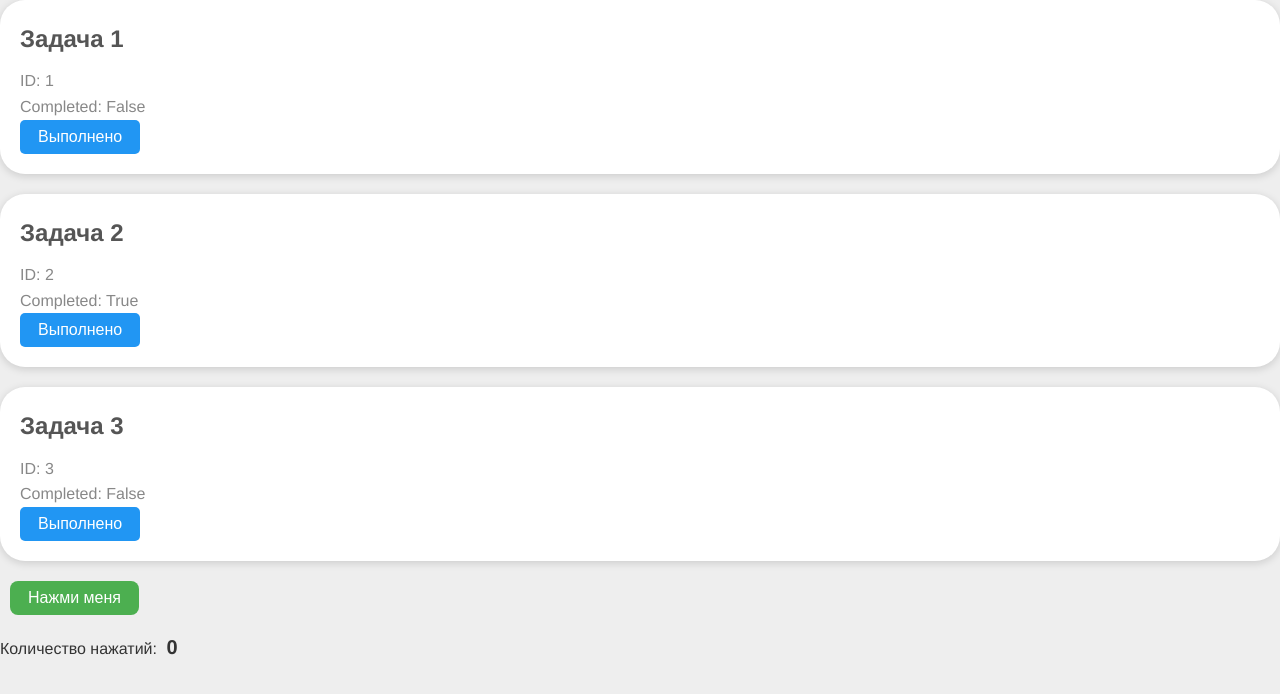
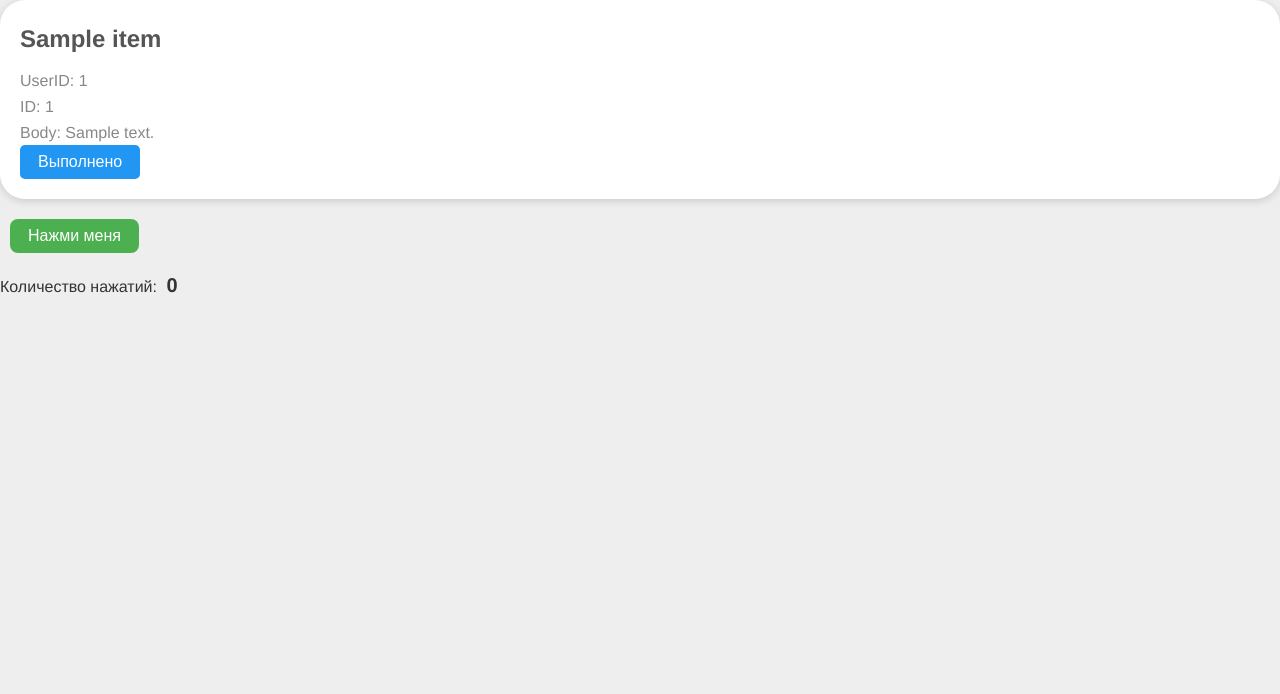
Before and after one commit to Sejio-K/Projects, a Django app: page /todos/home/ in a window 1280 px wide. Shown: the top 694 px of the page. Run offline with Django 4.2, Linux system fonts and the light colour scheme; tables that the repository leaves empty hold one stand-in row (values such as "Sample post"); a database or web service that is not in the repository returns one stand-in record (values such as "Sample title"); data that the repository does not hold is empty.

Commit message:
страница home.html работает как надо!!! все todo отображаются!

```diff
--- a/tms/urls.py
+++ b/tms/urls.py
@@ -21,7 +21,6 @@ from todos import views
 
 urlpatterns = [
     path('admin/', admin.site.urls),
-    path('posts', include('posts.urls')),
     path('todos/home/', TodoListView.as_view(), name='todo_list_view'),
     path('todos/', TodoJSONView.as_view(), name='todo_json_view'),
     path('add/', views.add_todo, name='add_todo'),
--- a/todos/templates/create_todo.html
+++ b/todos/templates/create_todo.html
@@ -1,4 +1,8 @@
 {% extends "todos/home.html" %}
+
+{% block title %}
+    add todo
+{% endblock %}
 
 {% block content %}
   <h1>Добавить задачу</h1>
--- a/todos/templates/todos/home.html
+++ b/todos/templates/todos/home.html
@@ -1,23 +1,26 @@
 <!DOCTYPE html>
 <html>
 <head>
-    <title>Todo List</title>
+    <title>{% block title %} Todo List {% endblock %}</title>
     {% load static %}
     <link rel="stylesheet" href="{% static 'css/style.css' %}">
     <script type="text/javascript" src="{% static 'js/script.js' %}"></script>
 </head>
 <body>
-    {% for todo in todos %}
-    <div class="todo">
-        <h2>{{ todo.title }}</h2>
-        <p>ID: {{ todo.id }}</p>
-        <p>Completed: {{ todo.completed }}</p>
-        <button onclick="alert('Задача завершена!'); set_completed({{ todo.id }}); ">Выполнено</button>
 
+    {% block content %}
+        {% for todo in todos %}
+            <div class="todo">
+                <h2>{{ todo.title }}</h2>
+                <p>UserID: {{ todo.userId }}</p>
+                <p>ID: {{ todo.id }}</p>
+                <p>Body: {{ todo.body }}</p>
+                <button onclick="alert('Задача завершена!'); set_completed({{ todo.id }}); ">Выполнено</button>
+            </div>
+        {% endfor %}
+    {% endblock %}
 
-    </div>
-    {% endfor %}
-    <button id="myButton">Нажми меня</button>
+    <button id="myButton">{% block button %} Нажми меня {% endblock %}</button>
     <p>Количество нажатий: <span id="count">0</span></p>
 </body>
 </html>
--- a/todos/views.py
+++ b/todos/views.py
@@ -5,10 +5,11 @@ from django.views import View
 import json
 
 class Todo:
-    def __init__(self, id, title, completed):
+    def __init__(self, userId, id, title, body):
+        self.userId = userId
         self.id = id
         self.title = title
-        self.completed = completed
+        self.body = body
 
 class Todos:
     def __init__(self):
@@ -16,12 +17,13 @@ class Todos:
 
     def fetch_data(self):
         # Список задач, которые вы хотите отобразить
-        custom_todos = [
-            {"id": 1, "title": "Задача 1", "completed": False},
-            {"id": 2, "title": "Задача 2", "completed": True},
-            {"id": 3, "title": "Задача 3", "completed": False}
-        ]
-        self.todos = [Todo(data['id'], data['title'], data['completed']) for data in custom_todos]
+        response = requests.get('https://jsonplaceholder.typicode.com/posts')
+        if response.status_code == 200:
+            # Декодировать данные в формате JSON
+            todo_data = response.json()
+            self.todos = [Todo(data ['userId'], data['id'], data['title'], data['body']) for data in todo_data]
+        else:
+            self.todos = []
 
     def __iter__(self):
         return iter(self.todos)
@@ -39,7 +41,7 @@ class Todos:
     def from_json(cls, json_data):
         todos = cls()
         todo_data = json.loads(json_data)
-        todos.todos = [Todo(data['id'], data['title'], data['completed']) for data in todo_data]
+        todos.todos = [Todo(data ['userId'], data['id'], data['title'], data['body']) for data in todo_data]
         return todos
 
 
```
